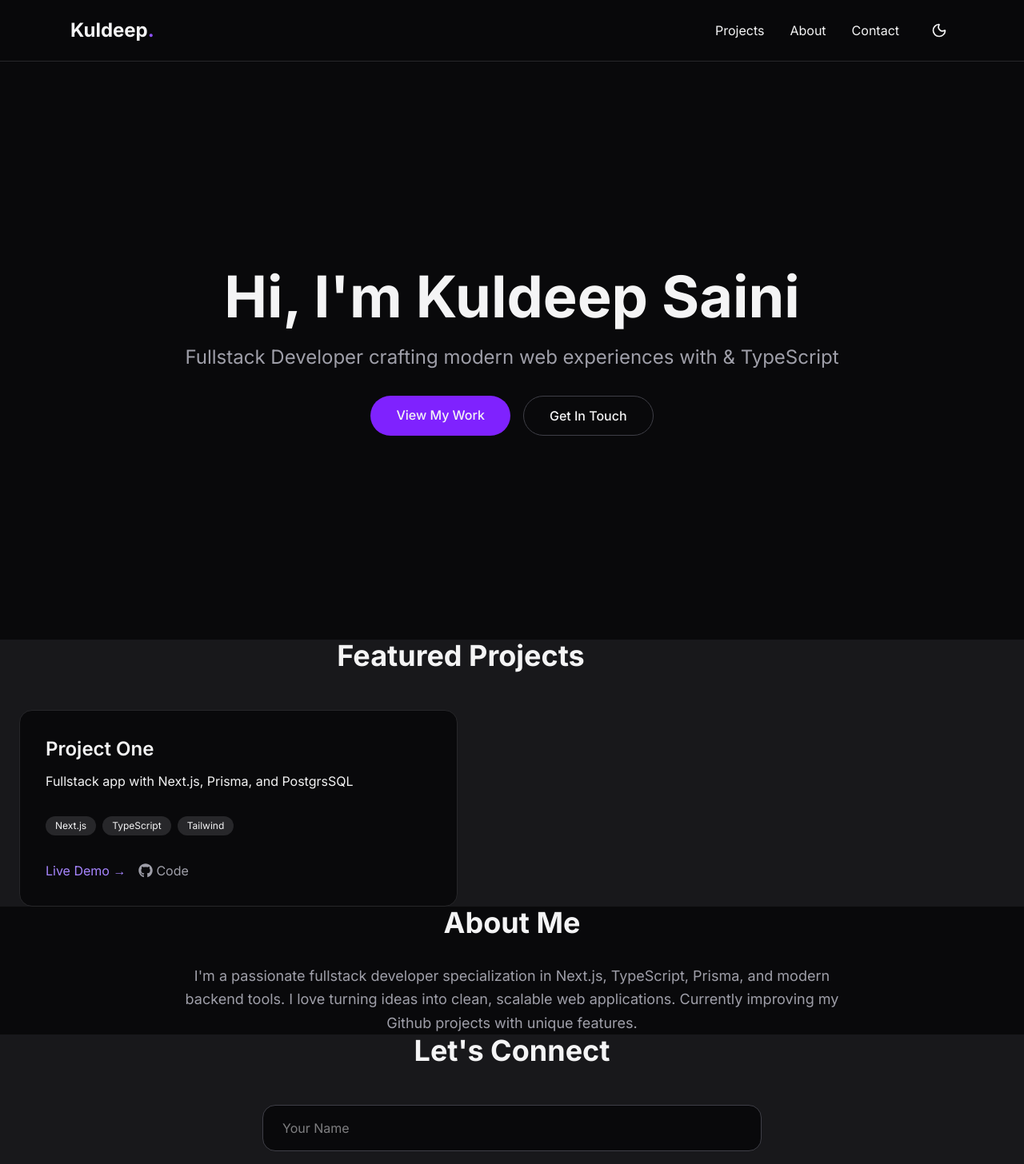
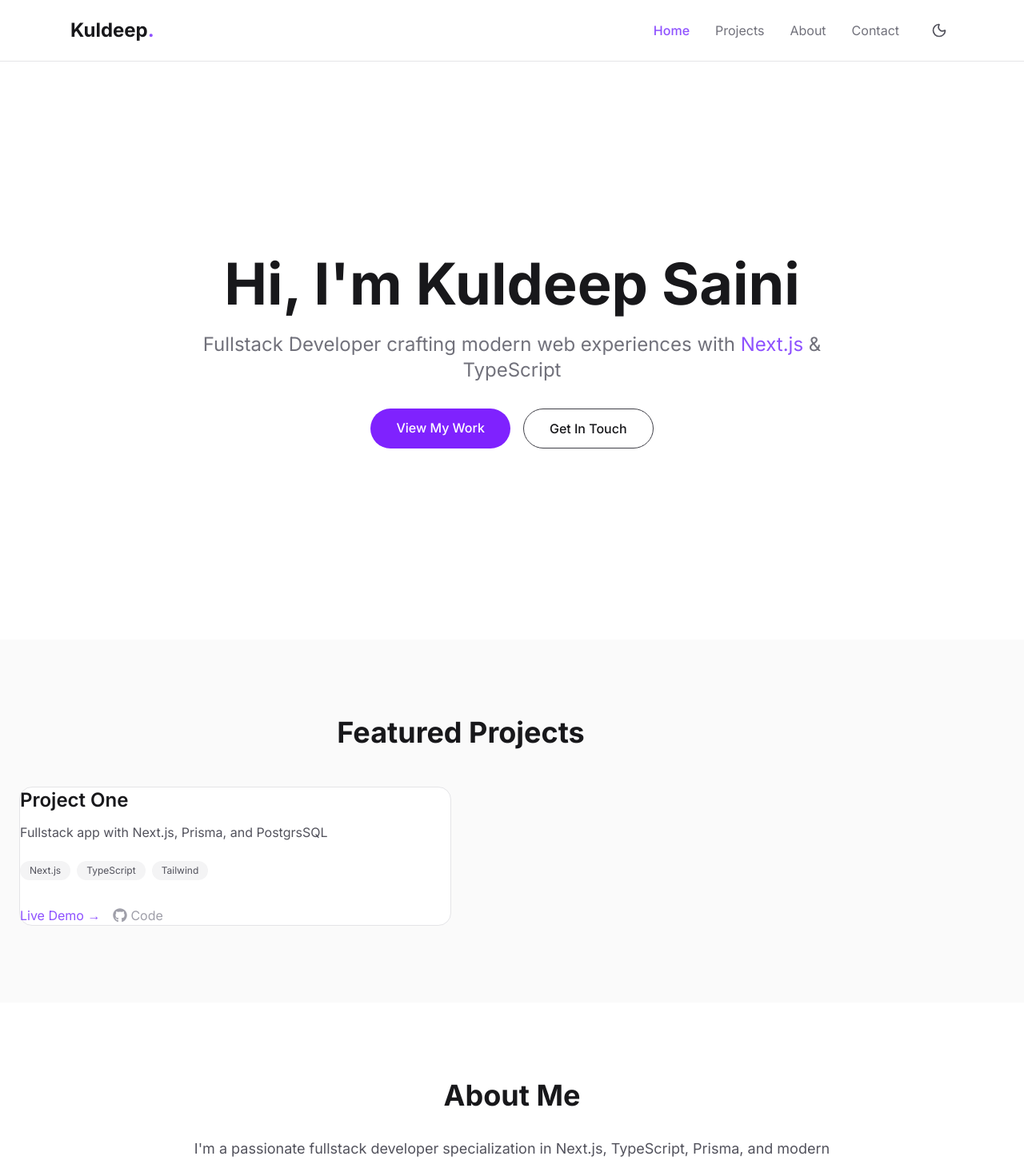
Before and after one commit to Kuldeep9711/my-portfolio, a Next.js app: page / in a window 1280 px wide. Shown: the top 1456 px of the page at 80% size. Built offline with nearby package versions, Linux system fonts and the light colour scheme.

Commit message:
fix: dark and light mood and update css

```diff
--- a/app/page.tsx
+++ b/app/page.tsx
@@ -2,19 +2,19 @@
 
 import { useEffect, useState } from "react"
 import { motion } from "framer-motion"
-import { Moon, Sun,  Mail } from 'lucide-react'
+import { Moon, Sun } from 'lucide-react'
 import { FaGithub, FaLinkedin, FaTwitter } from "react-icons/fa";
 import ContactForm from "@/components/ContactForm";
 
 
 export default function Home() {
   const [darkMode, setDarkMode] = useState(false);
+  const [activeSection, setActiveSection] = useState('home');
 
   // load preference from localstorage on mount
    useEffect(() => {
     const savedTheme = localStorage.getItem('theme');
     const prefersDark = window.matchMedia('(prefers-color-scheme: dark)').matches;
-
     const isDark = savedTheme === 'dark' || (!savedTheme && prefersDark);
 
     setDarkMode(isDark);
@@ -30,6 +30,32 @@ export default function Home() {
    localStorage.setItem("theme", newDarkMode ? "dark" : "light");
   };
 
+  useEffect(() => {
+    const observer = new IntersectionObserver(
+      (entries) => {
+        entries.forEach((entry) => {
+          if (entry.isIntersecting) {
+            setActiveSection(entry.target.id);
+          }
+        });
+      },
+      { threshold: 0.5, rootMargin: '-100px 0px -50% 0px' }
+    );
+
+    const section = document.querySelectorAll('section[id]');
+    section.forEach((section) => observer.observe(section));
+
+    return () => observer.disconnect();
+  }, []);
+
+  const scrollToSection = (id: string) => {
+    const element = document.getElementById(id);
+    element?.scrollIntoView({
+      behavior: 'smooth',
+      block: 'start',
+    })
+  };
+
   const porjects = [
     {
       title: "Project One",
@@ -42,41 +68,57 @@ export default function Home() {
   ];
 
   return (
-    <div className="min-h-screen">
+    <div className="min-h-screen bg-white dark:bg-zinc-950 text-zinc-900 dark:text-white transition-colors duration-300">
+
       {/* Navbar */}
-      <nav className="fixed top-0 w-full z-50 bg-zinc-950/80 backdrop:blur-md border-b border-zinc-800">
+      <nav className="fixed top-0 w-full z-50 bg-white/80 dark:bg-zinc-950/80 backdrop-blur-md border-b border-zinc-200 dark:border-zinc-800 transition-colors duration-300">
         <div className="max-w-6xl mx-auto px-6 py-5 flex justify-between items-center">
          <motion.div
          initial={{ opacity: 0, y: -20 }}
          animate={{ opacity: 1, y: 0 }}
-         className="text-2xl font-bold"
+         className="text-2xl font-bold text-zinc-900 dark:text-white"
          >
          Kuldeep<span className="text-violet-500">.</span>
          </motion.div>
 
-         <div className="flex items-center gap-8">
-            <a href="#projects" className="hover:text-violet-400 transition">Projects</a>
-            <a href="#about" className="hover:text-violet-400 transition">About</a>
-            <a href="#contact" className="hover:text-violet-400 transition">Contact</a>
+         <div className="hidden md:flex items-center gap-8">
+         {[
+          { id: 'home', label: 'Home' },
+           { id: 'projects', label: 'Projects' },
+            { id: 'about', label: 'About' },
+             { id: 'contact', label: 'Contact' },
+         ].map((item) => (
+          <button
+          key={item.id}
+          onClick={() => scrollToSection(item.id)}
+          className={`transition hover:text-violet-500 dark:hover:text-violet-400 ${
+            activeSection === item.id
+            ? 'text-violet-500 dark:text-violet-400 font-medium'
+            : 'text-zinc-500 dark:text-zinc-400'
+            }`}
+          >
+          {item.label}
+          </button>
+         ))}
 
       <button
       onClick={toggleDarkMode}
-      className="p-2 rounded-full hover:bg-zinc-800 transition"
+      className="p-2 rounded-full hover:bg-zinc-100 dark:hover:bg-zinc-800 transition text-zinc-600 dark:text-zinc-300"
       >
-        {darkMode ? <Sun size={20} /> : <Moon size={20} />}
+        {darkMode ? <Sun size={20} className="text-yellow-400" /> : <Moon size={20} />}
       </button>
          </div>
         </div>
       </nav>
 
       {/* Hero Section with Animation */}
-      <section className="min-h-screen flex items-center pt-20 px-6">
+      <section id="home" className="min-h-screen flex items-center pt-20 px-6">
       <div className="max-w-4xl mx-auto text-center">
            <motion.h1
            initial={{ opacity: 0, y: 40 }}
            animate={{ opacity: 1, y: 0 }}
            transition={{ duration: 0.8 }}
-           className="text-6xl md:text-7xl font-bold mb-6"
+           className="text-6xl md:text-7xl font-bold mb-6 text-zinc-900 dark:text-white"
            >
             Hi, I'm Kuldeep Saini
            </motion.h1>
@@ -85,9 +127,10 @@ export default function Home() {
            initial={{ opacity: 0 }}
            animate={{ opacity: 1 }}
            transition={{ delay: 0.3 }}
-           className="text-2xl text-zinc-400 mb-8"
+           className="text-2xl text-zinc-500 dark:text-zinc-400 mb-8"
            >
-           Fullstack Developer crafting modern web experiences with <span className="text-violet-400"></span> &amp; TypeScript
+           Fullstack Developer crafting modern web experiences with { '' }
+           <span className="text-violet-500 dark:text-violet-400">Next.js</span> &amp; TypeScript
            </motion.p>
 
            <motion.div
@@ -96,10 +139,10 @@ export default function Home() {
            transition={{ delay: 0.5 }}
            className="flex gap-4 justify-center"
            >
-          <a href="#project" className="px-8 py-3 bg-violet-600 hover:bg-violet-700 rounded-full font-medium transition">
+          <a href="#project" className="px-8 py-3 bg-violet-600 hover:bg-violet-700 text-white rounded-full font-medium transition">
            View My Work
           </a>
-          <a href="#contact" className="px-8 py-3 border border-zinc-700 hover:border-zinc-400 rounded-full font-medium transition">
+          <a href="#contact" className="px-8 py-3 border border-zinc-700 dark:text-zinc-300 rounded-full font-medium transition">
            Get In Touch
           </a>
            </motion.div>
@@ -107,17 +150,17 @@ export default function Home() {
       </section>
 
       {/* Project Section with Stagger Animation */}
-         <section id="projects" className="section bg-zinc-900">
+         <section id="projects" className="py-24 bg-zinc-50 dark:bg-zinc-900 transition-colors duration-300">
           <div className="max-w-6xl max-auto px-6">
                <motion.h2
                initial={{ opacity: 0 }}
                whileInView={{ opacity: 1 }}
-               className="text-4xl font-bold mb-12 text-center"
+               className="text-4xl font-bold mb-12 text-center text-zinc-900 dark:text-white"
                >
                  Featured Projects
                </motion.h2>
 
-               <div className="grid md:grid-cols-2 gap-2">
+               <div className="grid md:grid-cols-2 gap-6">
                  {porjects.map((project, index) => (
                   <motion.div
                   key={index}
@@ -125,21 +168,21 @@ export default function Home() {
                   whileInView={{ opacity: 1, y: 0 }}
                   transition={{ delay: index * 0.1 }}
                   whileHover={{ scale: 1.03 }}
-                  className="bg-zinc-950 border border-zinc-800 p-8 rounded-2xl group"
+                  className="bg-white dark:bg-zinc-950 border border-zinc-200 dark:border-zinc-800 rounded-2xl group transition-colors duration-300"
                   >
-                   <h3 className="text-2xl font-semibold mb-3">
+                   <h3 className="text-2xl font-semibold mb-3 text-zinc-900 dark:text-white">
                      {project.title}
                    </h3>
-                   <p className="flex flex-wrap gap-2 mb-8">
+                   <p className="text-zinc-600 dark:text-zinc-400 mb-6">
                     {project.desc}
                    </p>
                    <div className="flex flex-wrap gap-2 mb-8">
                {project.tech.map((t) => (
-                <span key={t} className="text-xs px-3 py-1 bg-zinc-800 rounded-full">{t}</span>
+                <span key={t} className="text-xs px-3 py-1 bg-zinc-100 dark:bg-zinc-800 text-zinc-600 dark:text-zinc-300 rounded-full">{t}</span>
                ))}
                    </div>
                    <div className="flex gap-4">
-                    <a href={project.link} className="text-violet-400 hover:underline">Live Demo →</a>
+                    <a href={project.link} className="text-violet-500 dark:text-violet-400 hover:underline">Live Demo →</a>
                     <a href={project.github} className="flex items-center gap-1 text-zinc-400 hover:text-white">
                       <FaGithub size={18} /> Code
                     </a>
@@ -151,10 +194,10 @@ export default function Home() {
          </section>
 
          {/* About Section */}
-         <section id="about" className="section">
+         <section id="about" className="py-24 bg-white dark:bg-zinc-950 transition-colors duration-300">
           <div className="max-w-4xl mx-auto px-6 text-center">
-           <h2 className="text-4xl font-bold mb-8">About Me</h2>
-           <p className="text-lg text-zinc-400 leading-relaxed">
+           <h2 className="text-4xl font-bold mb-8 text-zinc-900 dark:text-white">About Me</h2>
+           <p className="text-lg text-zinc-600 dark:text-zinc-400 leading-relaxed">
          I'm a passionate fullstack developer specialization in Next.js, TypeScript, Prisma, and modern backend tools.
          I love turning ideas into clean, scalable web applications. Currently improving my Github projects with unique features.
            </p>
@@ -162,15 +205,26 @@ export default function Home() {
          </section>
 
         {/* Contact Section with Working form */}
-        <section id="contact" className="section bg-zinc-900">
-          <div className="max-w-2xl mx-auto px-6">
-           <h2 className="text-4xl font-bold mb-12 text-center">Let's Connect</h2>
+        <section id="contact" className="py-24 bg-zinc-50 dark:bg-zinc-900 transition-colors duration-300">
+          <div className="max-w-2xl mx-auto px-6"> {/* it is good looking */}
+           <h2 className="text-4xl font-bold mb-12 text-center text-zinc-900 dark:text-white">Let's Connect</h2>
        <ContactForm />
           </div>
         </section>
 
         {/* Footer */}
-        <footer className="py-12 border-t border-zinc-800 text-center text-zinc-500">
+        <footer className="py-12 border-t border-zinc-200 dark:border-zinc-800 text-center text-zinc-400 dark:text-zinc-500 bg-white dark:bg-zinc-950 transition-colors duration-300">
+          <div className="flex justify-center gap-6 mb-4">
+             <a href="#" className="hover:text-violet-500 dark:hover:text-violet-400 transition">
+               <FaLinkedin size={20} />
+             </a>
+             <a href="#" className="hover:text-violet-500 dark:hover:text-violet-400 transition">
+              <FaGithub size={20} />
+             </a>
+             <a href="#" className="hover:text-violet-500 dark:hover:text-violet-400 transition">
+              <FaTwitter size={20} />
+             </a>
+          </div>
           <p>© 2026 Kuldeep Saini • Built with Next.js + Framer Motion</p>
         </footer>
     </div>
```
